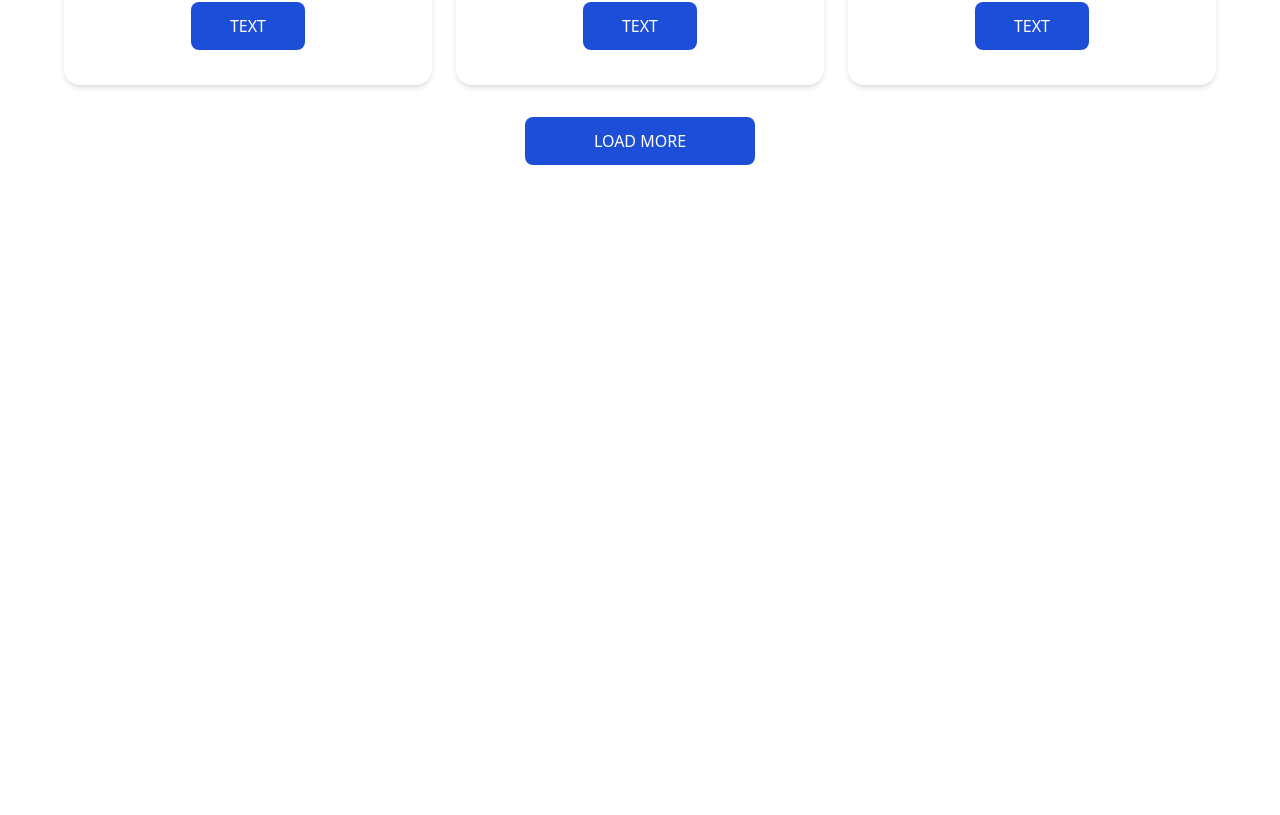
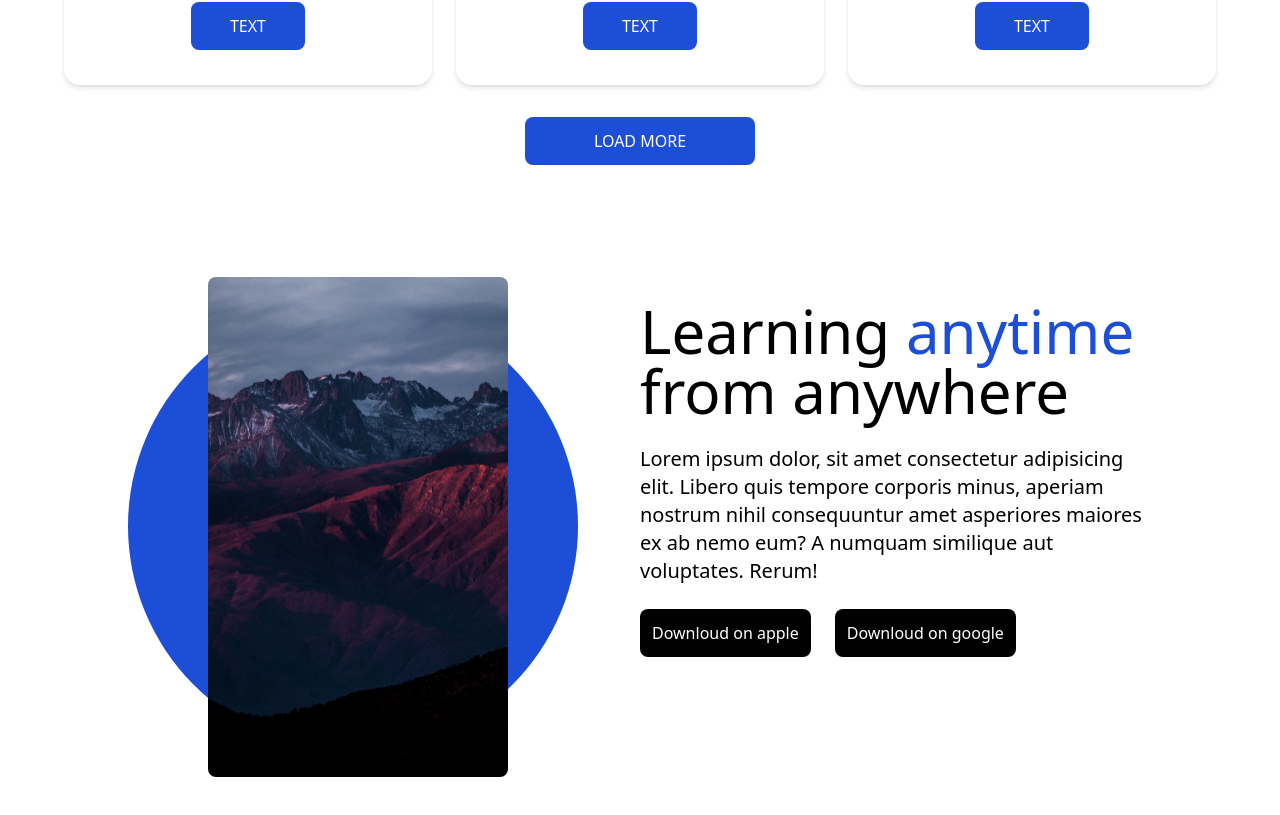
Before and after one commit to rizwan-signon/ezitech-clone-task, a React (Vite) app: page / in a window 1280 px wide. Shown: the part 3333-4148 px from the top of the page. Before the commit the page ends 3498 px from the top, so only its background shows below. Built offline with nearby package versions, Linux system fonts and the light colour scheme.

Commit message:
add information component

```diff
--- a/src/App.jsx
+++ b/src/App.jsx
@@ -2,6 +2,8 @@ import HowItWorks from "./components/HowItWorks";
 import Home from "./pages/Home";
 import Courses from "./components/Courses";
 import Internship from "./components/Internship";
+
+import Information from "./components/Information";
 const App = () => {
   return (
     <div>
@@ -9,6 +11,7 @@ const App = () => {
       <HowItWorks />
       <Courses />
       <Internship />
+      <Information />
     </div>
   );
 };
--- /dev/null
+++ b/src/components/Information.jsx
@@ -0,0 +1,36 @@
+import image from "../assets/Images/img-4.jpg";
+const Information = () => {
+  return (
+    <div className="max-w-5xl mx-auto flex flex-col sm:flex-row items-start justify-around mt-28">
+      <div className="relative w-2/4">
+        <img
+          src={image}
+          alt=""
+          className=" w-[300px] h-[500px] object-cover rounded-lg ml-20 mb-16"
+        />
+        <div className="absolute inset-0 bg-blue-700 rounded-full w-[450px] h-[450px] z-[-1] mt-6"></div>
+      </div>
+      <div className="w-2/4 flex flex-col gap-6 mt-6">
+        <h1 className="text-6xl text-start font-medium">
+          Learning <span className="text-blue-700 ">anytime</span> from anywhere
+        </h1>
+        <p className="text-xl ">
+          Lorem ipsum dolor, sit amet consectetur adipisicing elit. Libero quis
+          tempore corporis minus, aperiam nostrum nihil consequuntur amet
+          asperiores maiores ex ab nemo eum? A numquam similique aut voluptates.
+          Rerum!
+        </p>
+        <div className="flex items-center justify-start gap-6">
+          <button className="bg-black text-white p-3 rounded-lg">
+            Downloud on apple
+          </button>
+          <button className="bg-black text-white p-3 rounded-lg">
+            Downloud on google
+          </button>
+        </div>
+      </div>
+    </div>
+  );
+};
+
+export default Information;
```
